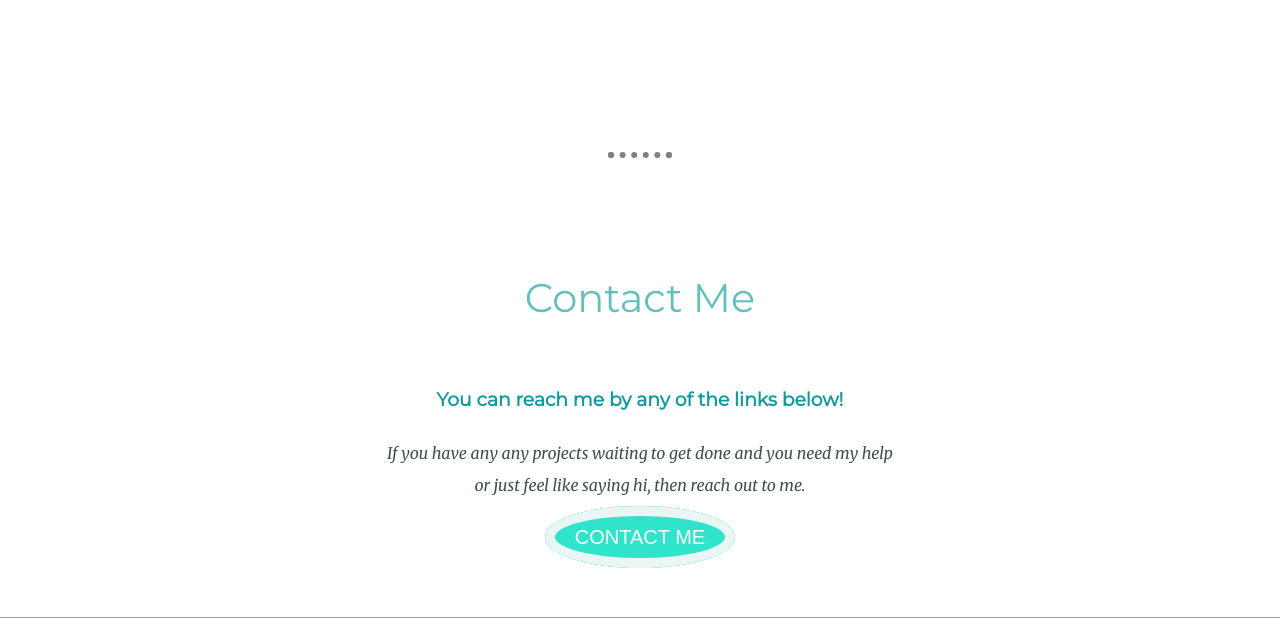
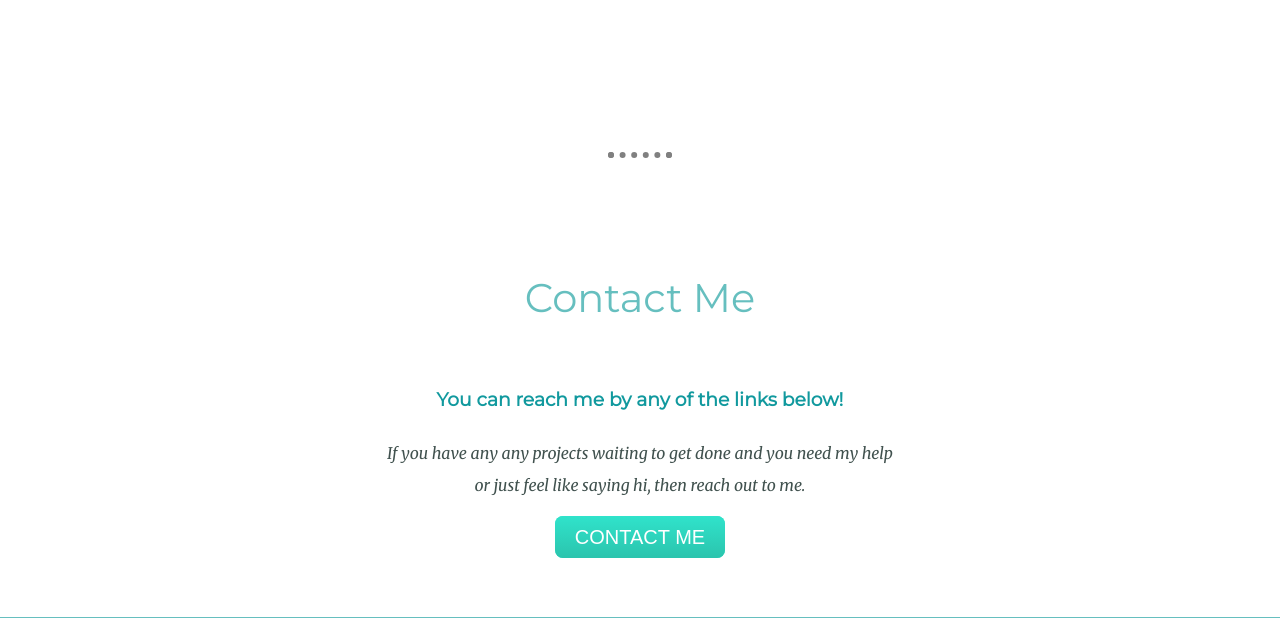
Before and after one commit to Egemen-Inanc/personal-website, a plain HTML site: page index.html in a window 1280 px wide. In both pictures the pointer is over the link "CONTACT ME". Shown: the part 2105-2723 px from the top of the page. Drawn offline with Linux system fonts and the light colour scheme.

Commit message:
faulty button hover fixed

```diff
--- a/css/styles.css
+++ b/css/styles.css
@@ -33,11 +33,7 @@ a{
   margin:10px 20px;
   text-decoration: none;
 }
-a:hover{
-  border:solid #EAF6F6 10px;
-  border-radius: 50%;
 
-}
 
 
 hr{
@@ -65,21 +61,17 @@ margin: 100px auto;
   font-size: 20px;
   padding: 10px 20px 10px 20px;
   text-decoration: none;
-  margin-top: 50px;
-  margin-bottom: 50px;
-
 }
 
 .btn:hover {
   background: #30e3cb;
-  background-image: -webkit-linear-gradient(top, #30e3cb, #30e3cb);
-  background-image: -moz-linear-gradient(top, #30e3cb, #30e3cb);
-  background-image: -ms-linear-gradient(top, #30e3cb, #30e3cb);
-  background-image: -o-linear-gradient(top, #30e3cb, #30e3cb);
-  background-image: linear-gradient(to bottom, #30e3cb, #30e3cb);
+  background-image: -webkit-linear-gradient(top, #30e3cb, #2bc4ad);
+  background-image: -moz-linear-gradient(top, #30e3cb, #2bc4ad);
+  background-image: -ms-linear-gradient(top, #30e3cb, #2bc4ad);
+  background-image: -o-linear-gradient(top, #30e3cb, #2bc4ad);
+  background-image: linear-gradient(to bottom, #30e3cb, #2bc4ad);
   text-decoration: none;
 }
-
 
 
 .bottom-container {
@@ -150,4 +142,9 @@ margin: 100px auto 100px auto;
 text-align: left;
 line-height: 2;
 }
+.footer-link:hover{
+  border: solid white 6px;
+  border-radius: 50%;
+
+}
 /*************************ID************************************************/
```
